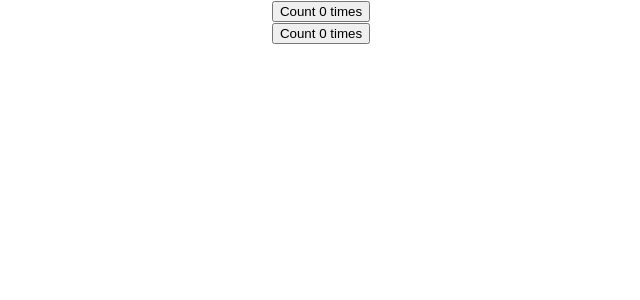
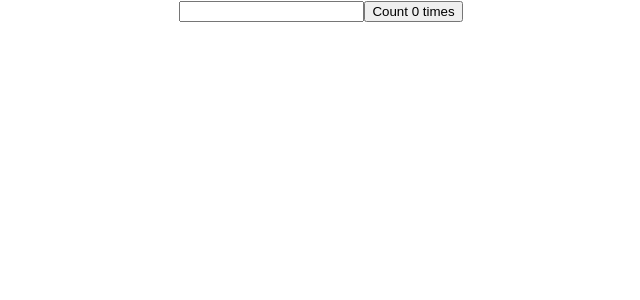
Before and after one commit to Vivek-Bhagat/React-Hook-Examples, a React (Create React App) app: page / in a window 1280 px wide. Shown: the top 300 px of the page, without its empty margins (319-959 px from the left). Built offline with nearby package versions, Linux system fonts and the light colour scheme.

Commit message:
conditionally run effect the function

```diff
--- a/src/App.js
+++ b/src/App.js
@@ -1,8 +1,9 @@
 
 import './App.css';
-import TitleCounter from './components/TitleCounter';
+import UseEffect1 from './components/UseEffect1';
+// import TitleCounter from './components/TitleCounter';
 //import HooksCounter3 from './components/HooksCounter3';
-import UseEffect from './components/UseEffect';
+// import UseEffect from './components/UseEffect';
 // import HooksCounter2 from './components/HooksCounter2';
 // import HooksCount1 from './components/HooksCount1';
 // import ClickCounter from './components/ClickCounter';
@@ -16,8 +17,9 @@ function App() {
       {/* <HooksCount1/> */}
       {/* <HooksCounter2/> */}
       {/* <HooksCounter3/> */}
-      <UseEffect />
-      <TitleCounter/>
+      {/* <UseEffect />
+      <TitleCounter/> */}
+      <UseEffect1/>
     </div>
   );
 }
--- /dev/null
+++ b/src/components/UseEffect1.js
@@ -0,0 +1,17 @@
+import React,{useState, useEffect} from 'react'
+
+export default function UseEffect1() {
+    const [count, setCount] = useState(0);
+    const [name, setName] = useState('');
+    useEffect(() => {
+        console.log('useEffect - updating document title') //it also updates whenever the user type the message in the input
+        document.title = `You clicked ${count} times`
+    }, [count])//to not update the message use the array count i.e [count]
+  return (
+      <div>
+          <input type='text' value={name} onChange={e => setName(e.target.value)} />
+          <button onClick={() => setCount(count+1)}>Count {count} times</button>
+
+    </div>
+  )
+}
```
